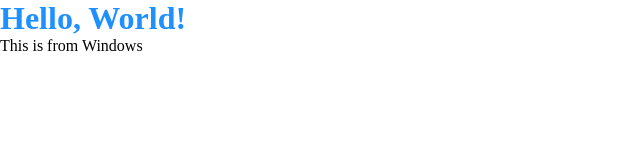
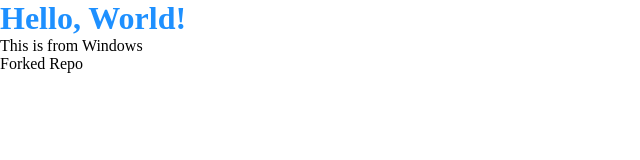
Before and after one commit to ExpTempUser/test-git-github, a plain HTML site: page index.html in a window 1280 px wide. Shown: the whole page, without its empty margins (0-640 px from the left). Drawn offline with Linux system fonts and the light colour scheme.

Commit message:
forked repo

```diff
--- a/index.html
+++ b/index.html
@@ -9,5 +9,6 @@
   <body>
     <h1>Hello, World!</h1>
     <p>This is from Windows</p>
+    <p>Forked Repo</p>
   </body>
 </html>
```
